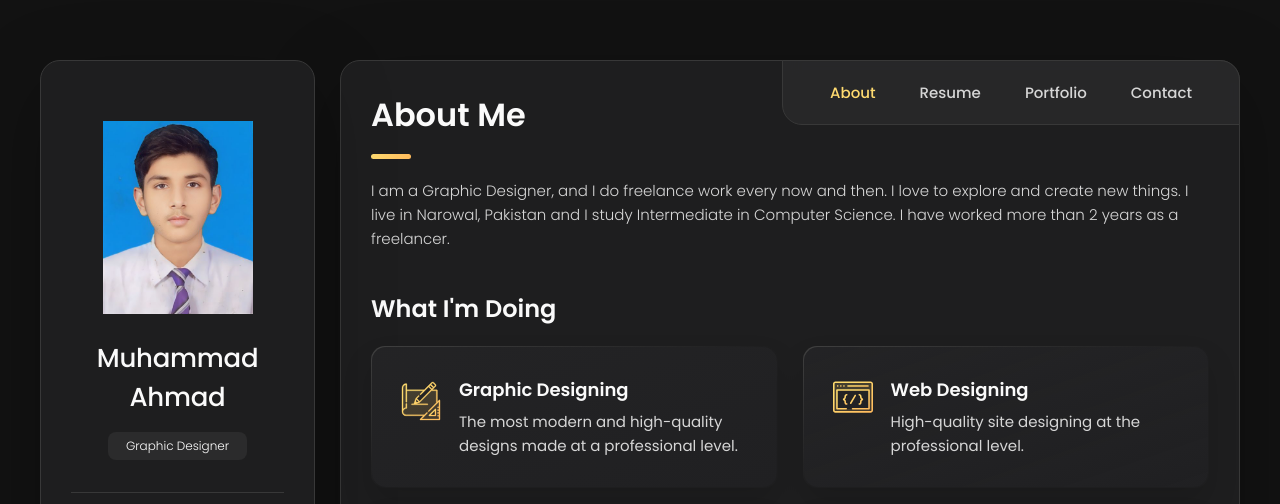
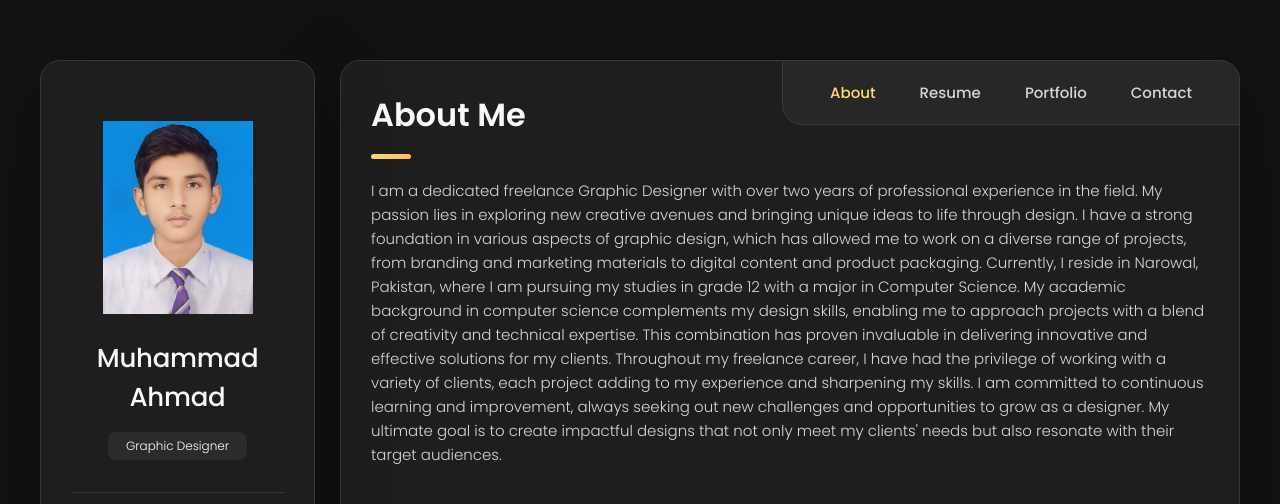
Before and after one commit to mumdi/portfolio, a plain HTML site: page index.html in a window 1280 px wide. Shown: the top 504 px of the page. Drawn offline with nearby package versions, Linux system fonts and the light colour scheme.

Commit message:
Update index.html

```diff
--- a/index.html
+++ b/index.html
@@ -205,9 +205,11 @@
 
         <section class="about-text">
           <p>
-            I am a Graphic Designer, and I do freelance work every now and then. I love to explore and create new
-            things. I live in Narowal, Pakistan and I study Intermediate in Computer Science. I have worked more than 2
-            years as a freelancer.
+            I am a dedicated freelance Graphic Designer with over two years of professional experience in the field. My passion lies in exploring new creative avenues and bringing unique ideas to life through design. I have a strong foundation in various aspects of graphic design, which has allowed me to work on a diverse range of projects, from branding and marketing materials to digital content and product packaging.
+
+Currently, I reside in Narowal, Pakistan, where I am pursuing my studies in grade 12 with a major in Computer Science. My academic background in computer science complements my design skills, enabling me to approach projects with a blend of creativity and technical expertise. This combination has proven invaluable in delivering innovative and effective solutions for my clients.
+
+Throughout my freelance career, I have had the privilege of working with a variety of clients, each project adding to my experience and sharpening my skills. I am committed to continuous learning and improvement, always seeking out new challenges and opportunities to grow as a designer. My ultimate goal is to create impactful designs that not only meet my clients' needs but also resonate with their target audiences.
           </p>
 
         </section>
```
